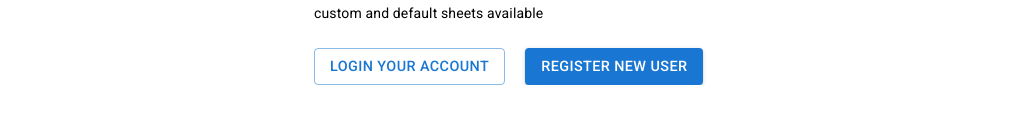
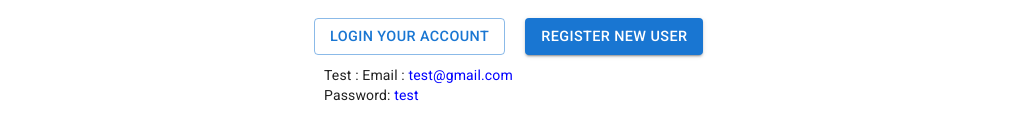
Before and after one commit to SHADABALIGITHUB/Attendence, a React (Vite) app in the folder Client/: page / in a window 1280 px wide. Shown: the part 495-634 px from the top of the page, without its empty margins (0-1019 px from the left). Built offline with nearby package versions, Linux system fonts and the light colour scheme; no server answers.

Commit message:
added test email

```diff
--- a/Client/src/components/LandingPage/LandingPage.tsx
+++ b/Client/src/components/LandingPage/LandingPage.tsx
@@ -117,6 +117,9 @@ const LandingPage:React.FC = () => {
 
 
                 </Box>
+
+                 <Typography variant='body2' sx={{margin:'10px'}}> Test : Email : <span style={{color:'blue'}}>test@gmail.com </span> <br/>
+                  Password: <span style={{color:'blue'}}> test </span></Typography>
             </Box>
 
             <Box
```
